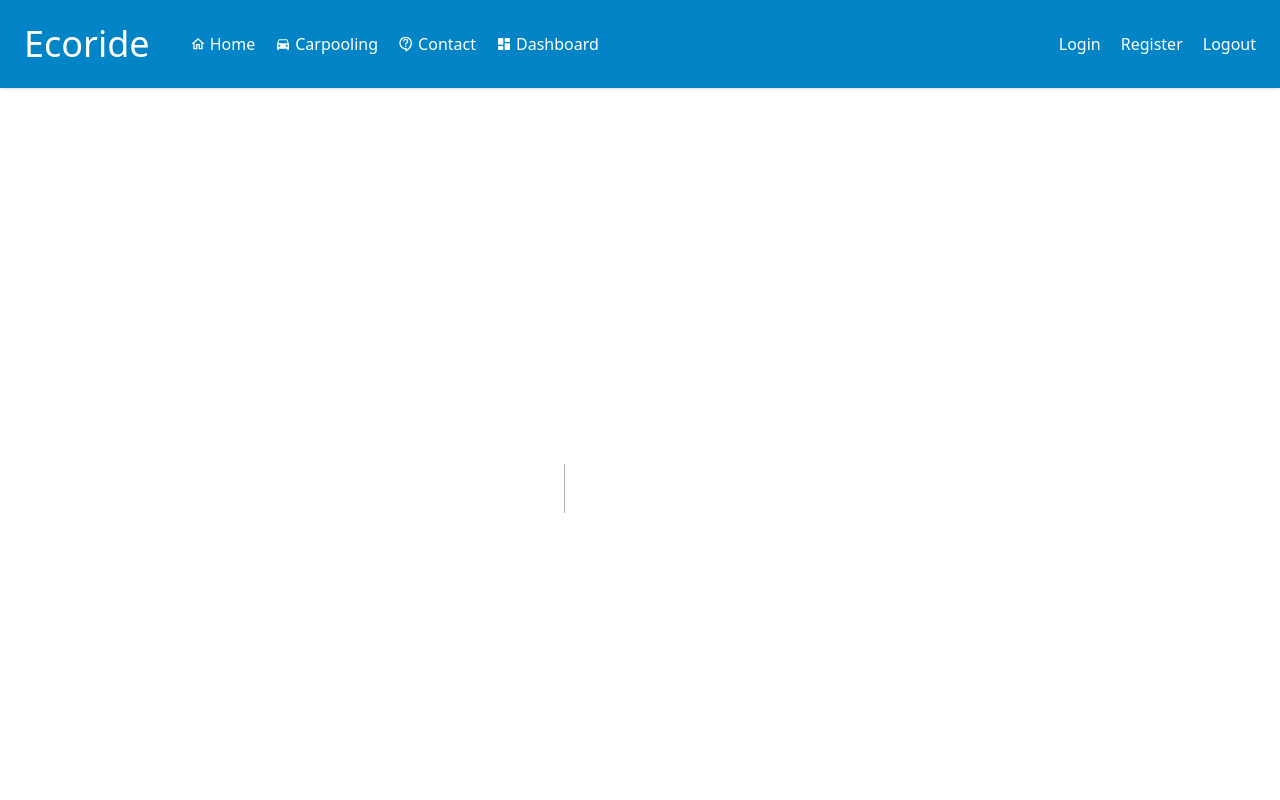
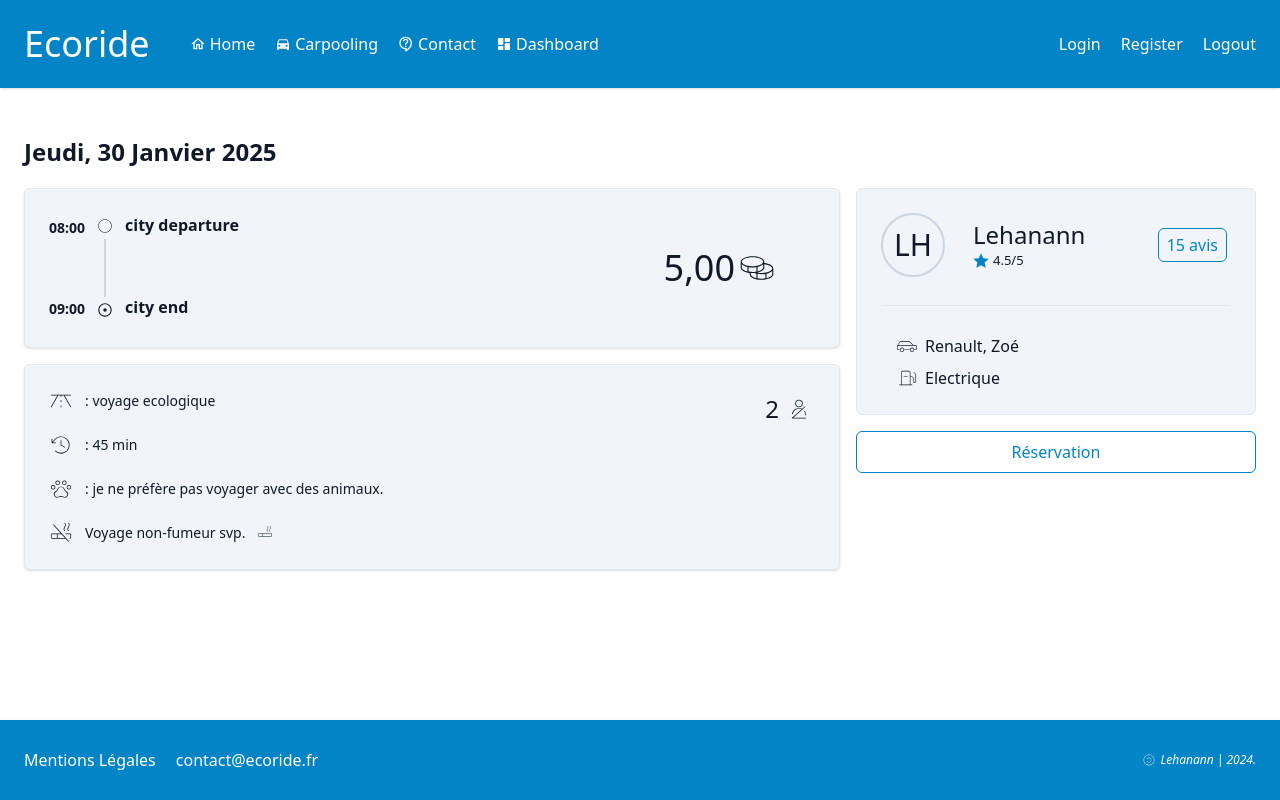
Before and after one commit to Angurva/ecf-ecoride, a Next.js app in the folder frontend/: page /carpooling/1 in a window 1280 px wide. Before the commit this address had no page. Shown: the top 800 px of the page. Built offline with nearby package versions, Linux system fonts and the light colour scheme.

Commit message:
create page carpooling by id, init sturcutre login, register pages

```diff
--- /dev/null
+++ b/frontend/src/app/carpooling/[id]/page.js
@@ -0,0 +1,109 @@
+import React from 'react'
+
+import { GrLocationPin } from "react-icons/gr";
+import { RiStarFill } from 'react-icons/ri';
+import { PiClockThin, PiClockCountdownThin, PiSeatbeltThin, PiCoinsThin, PiGasPumpThin, PiCarProfileThin, PiCertificateThin, PiRoadHorizonThin, PiClockCounterClockwiseThin, PiPawPrintThin, PiCigaretteSlashThin, PiCigaretteThin  } from 'react-icons/pi';
+import { LiaCircleSolid, LiaDotCircleSolid } from "react-icons/lia";
+
+export default function CarpoolingById() {
+  return (
+    <section className="text-gray-900 md:container md:max-w-7xl md:mx-auto p-6 my-6 flex flex-col gap-5 ml-1">
+        <span className="text-2xl font-semibold">Jeudi, 30 Janvier 2025</span>{/** replace to data api backend */}
+        <div className="md:grid md:grid-cols-3 flex flex-col gap-4">
+
+            <div className="md:col-span-2 flex flex-col gap-4">
+
+                <div className="box-border border border-slate-200 p-6 rounded-md flex items-center gap-1 h-[160px] shadow bg-slate-100">
+                    <div className="flex flex-col justify-between h-full py-1">
+                        <span className="text-[14px] font-bold ">08:00</span>{/** replace to data api backend */}
+                        <span className="text-[14px] font-bold ">09:00</span>{/** replace to data api backend */}
+                    </div>
+                    <div className="flex flex-col justify-between h-full items-center py-1">
+                        <LiaCircleSolid className="text-[32px]"/>
+                        <div className="border border-slate-300 h-full my-1"> </div>
+                        <LiaDotCircleSolid className="text-[32px] "/>
+                    </div>
+                    <div className="flex flex-col h-full items-start">
+                        <span className="font-bold">city departure</span>{/** replace to data api backend */}
+                        <span className="mt-auto mb-1 font-bold ">city end</span>{/** replace to data api backend */}
+                    </div>
+                    <div className="ml-auto">
+                        <span className="flex items-center gap-1 text-2xl md:text-4xl md:mr-10">5,00<PiCoinsThin/></span>{/** replace to data api backend */}
+                    </div>
+                </div>
+{/*----------------------------------------*/}
+                <div className="box-border border bg-slate-100 border-slate-200  p-6 rounded-md shadow flex">
+                    <div className="flex flex-col gap-5">
+                        <div className="flex items-center gap-3">
+                            <PiRoadHorizonThin className="text-2xl"/>
+                            <span className="text-sm">:&nbsp;voyage ecologique</span>{/** replace to data api backend */}
+                        </div>
+                        <div className="flex items-center gap-3">
+                            <PiClockCounterClockwiseThin className="text-2xl"/>
+                            <span className="text-sm">:&nbsp;45&nbsp;min</span>{/** replace to data api backend */}
+                        </div>
+                        <div className="flex items-center gap-3">
+                            <PiPawPrintThin className="text-2xl"/>
+                            <span className="text-sm">:&nbsp;je ne préfère pas voyager avec des animaux.</span>{/** replace to data api backend */}
+
+                        </div>
+                        <div className="flex items-center gap-3">
+                            <PiCigaretteSlashThin className="text-2xl"/>
+                            <span className="text-sm">Voyage non-fumeur svp.</span>{/** replace to data api backend */}
+                            <PiCigaretteThin />
+
+                        </div>
+
+                    </div>
+
+                    <div className="ml-auto group relative flex gap-2 p-1 z-auto">
+                        <span className="text-2xl text-center ">2</span>{/** replace to data api backend */}
+                        <PiSeatbeltThin className="text-2xl mt-1"/>
+
+                        <div className="group-hover:opacity-100 transition-opacity bg-zinc-500 py-1 px-2 font-semibold text-[10px] text-slate-200 rounded-1 absolute left-1/2 rounded-md text-center
+                        -translate-x-1/2 translate-y-full opacity-0 m-3 mx-auto" role="tooltip">
+                        place(s)&nbsp;restante(s)
+                        </div>
+                    </div>
+
+                </div>
+{/*----------------------------------------*/}
+            </div>
+
+
+            <div className="md:col-span-1">
+                <div className="box-border border border-slate-200 bg-slate-100 p-6 rounded-md flex flex-col gap-2">
+                     <div className="flex items-center md:gap-7 gap-5">
+                        <div className="box-border size-16 rounded-full border-2 border-slate-300  flex justify-center items-center">
+                            <span className="text-3xl">LH</span>{/** replace to data api backend */}
+                        </div>
+                        <div>
+                            <span className="text-2xl">Lehanann</span>{/** replace to data api backend */}
+                            <span className="flex gap-1 items-center md:text-[13px] text-[12px]">
+                            <RiStarFill className="text-sky-600 md:text-base text-sm" />
+                            4.5/5
+                            </span>
+                        </div>
+                        <button className="ml-auto mr-1 border border-sky-600 text-sky-600 py-1 px-2 rounded-md hover:bg-sky-600 hover:text-slate-200  ">15 avis</button> {/** replace to data api backend */}
+
+                    </div>
+                    <hr className="text-red-500 my-5"/>
+                    <div className="flex flex-col gap-2 px-4">
+                        <div className="flex items-center gap-2">
+                             <PiCarProfileThin className="text-xl"/>
+                             <span>Renault, Zoé</span>{/** replace to data api backend */}
+                        </div>
+                        <div className="flex items-center gap-2 ">
+                             <PiGasPumpThin className="text-xl"/>
+                             <span>Electrique</span>{/** replace to data api backend */}
+                        </div>
+
+                    </div>
+                </div>
+                <button className="my-4 p-2 w-full border border-sky-600 text-sky-600 rounded-md hover:bg-sky-600 hover:text-slate-200">Réservation</button>
+            </div>
+
+        </div>
+    </section>
+  )
+}
--- a/frontend/src/app/carpooling/page.js
+++ b/frontend/src/app/carpooling/page.js
@@ -35,7 +35,7 @@ export default function CarpoolingPage() {
                     </div>
                 </div>
                 <div className="md:col-span-6 col-span-9 p-2 flex flex-col row-span-5 gap-4">
-                    <div className="box-border border border-slate-300 bg-slate-50 rounded-md px-5 py-3 flex items-center shadow gap-5">
+                    <div className="box-border border border-slate-200 bg-slate-100 rounded-md px-5 py-3 flex items-center shadow gap-5">
                         <div className="md:grid md:grid-cols-7 w-full">
                             <div className="md:col-span-2 flex w-full items-center justify-between px-4">
                                 <div className="box-border md:size-12 md:text-base text-sm size-8 rounded-full border-2 border-slate-300 flex justify-center items-center">
--- a/frontend/src/app/contact/page.js
+++ b/frontend/src/app/contact/page.js
@@ -0,0 +1,7 @@
+import React from 'react'
+
+export default function page() {
+  return (
+    <div>page</div>
+  )
+}
--- a/frontend/src/app/dashboard/page.js
+++ b/frontend/src/app/dashboard/page.js
@@ -0,0 +1,7 @@
+import React from 'react'
+
+export default function page() {
+  return (
+    <div>page</div>
+  )
+}
--- a/frontend/src/app/register/page.js
+++ b/frontend/src/app/register/page.js
@@ -0,0 +1,12 @@
+import React from 'react';
+
+import FormRegister from '@/components/Form/FormRegister';
+
+export default function page() {
+  return (
+    <section className="">
+
+
+    </section>
+  )
+}
--- /dev/null
+++ b/frontend/src/components/Carpooling/Filter.js
@@ -0,0 +1,7 @@
+import React from 'react'
+
+export default function Filter() {
+  return (
+    <div>Filter</div>
+  )
+}
--- /dev/null
+++ b/frontend/src/components/Form/FormContact.js
@@ -0,0 +1,7 @@
+import React from 'react'
+
+export default function FormContact() {
+  return (
+    <div>FormContact</div>
+  )
+}
--- /dev/null
+++ b/frontend/src/components/Form/FormLogin.js
@@ -0,0 +1,7 @@
+import React from 'react'
+
+export default function FormLogin() {
+  return (
+    <div>FormLogin</div>
+  )
+}
--- /dev/null
+++ b/frontend/src/components/Form/FormRegister.js
@@ -0,0 +1,7 @@
+import React from 'react'
+
+export default function FormRegister() {
+  return (
+    <div>FormRegister</div>
+  )
+}
```
Also changed, not shown: frontend/src/components/Navigation/Navbar.js (line endings or trailing spaces).
